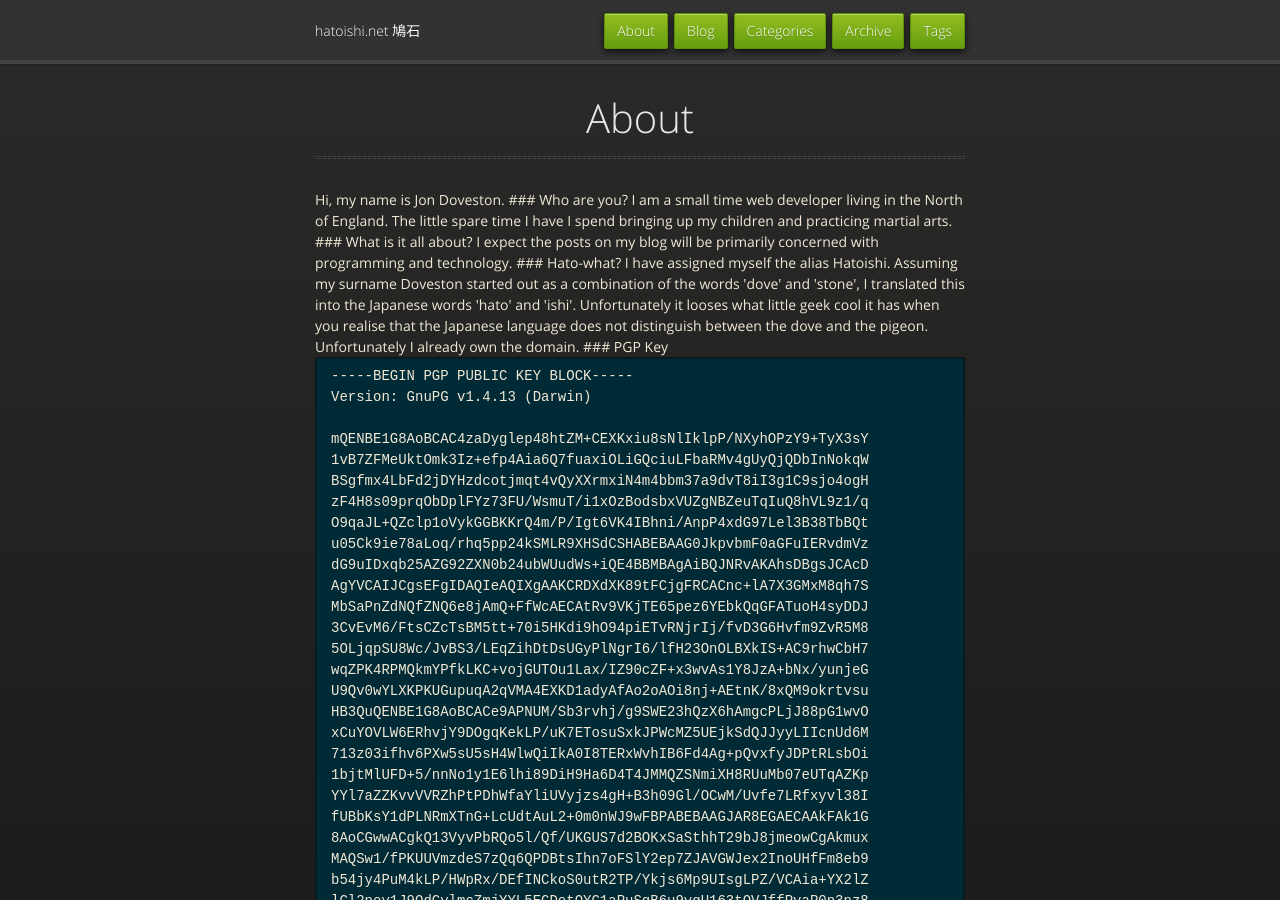
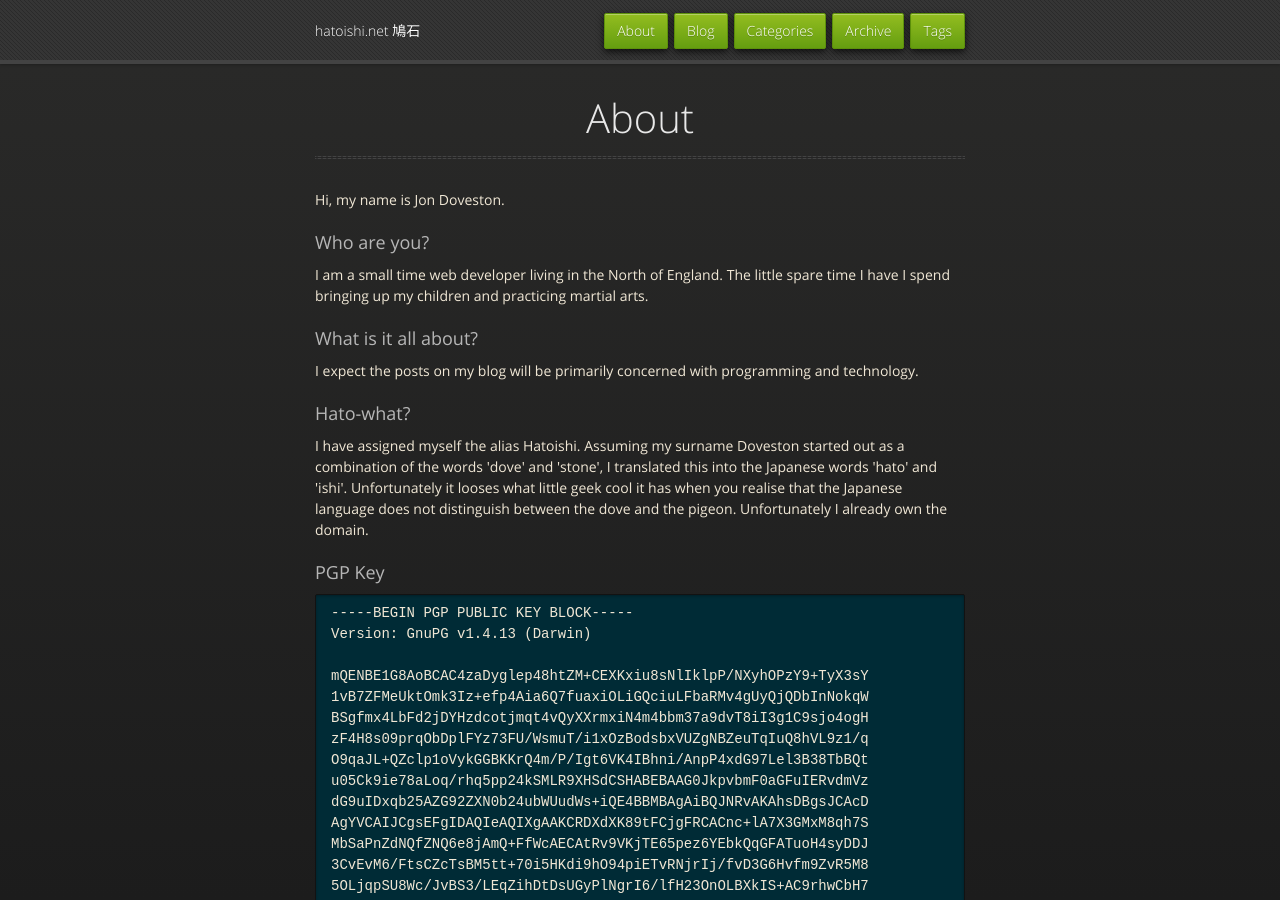
Before and after one commit to hatoishi/hatoishi.github.com, a Jekyll site: the page built from about.html, in a window 1280 px wide and 900 px high. Built offline with Jekyll 4.4.1, drawn with Linux system fonts in a browser that asks for light colours; nearby versions of some CDN libraries.

```diff
--- a/about.html
+++ b/about.html
@@ -3,27 +3,27 @@ layout: default
 title: About
 ---
 
-Hi, my name is Jon Doveston.
+<p>Hi, my name is Jon Doveston.</p>
 
-### Who are you?
+<h3>Who are you?</h3>
 
-I am a small time web developer living in the North of England. The little spare
-time I have I spend bringing up my children and practicing martial arts.
+<p>I am a small time web developer living in the North of England. The little spare
+time I have I spend bringing up my children and practicing martial arts.</p>
 
-### What is it all about?
+<h3>What is it all about?</h3>
 
-I expect the posts on my blog will be primarily concerned with programming and
-technology.
+<p>I expect the posts on my blog will be primarily concerned with programming and
+technology.</p>
 
-### Hato-what?
+<h3>Hato-what?</h3>
 
-I have assigned myself the alias Hatoishi. Assuming my surname Doveston started
+<p>I have assigned myself the alias Hatoishi. Assuming my surname Doveston started
 out as a combination of the words 'dove' and 'stone', I translated this into the
 Japanese words 'hato' and 'ishi'. Unfortunately it looses what little geek cool
 it has when you realise that the Japanese language does not distinguish between
-the dove and the pigeon. Unfortunately I already own the domain.
+the dove and the pigeon. Unfortunately I already own the domain.</p>
 
-### PGP Key
+<h3>PGP Key</h3>
 
 <pre>
 -----BEGIN PGP PUBLIC KEY BLOCK-----
@@ -58,5 +58,5 @@ LF2gywrdYcS0rxnZAwd7X9oeS5Dcn3/jKsAmM0ttufpUlpdRQzuU+I/S14Qo6SFR
 -----END PGP PUBLIC KEY BLOCK-----
 </pre>
 
-All written content on this site is provided under a Creative Commons ShareAlike license.
-All code is provided under a MIT license unless otherwise stated.
+<p>All written content on this site is provided under a Creative Commons ShareAlike license.
+All code is provided under a MIT license unless otherwise stated.</p>
```
